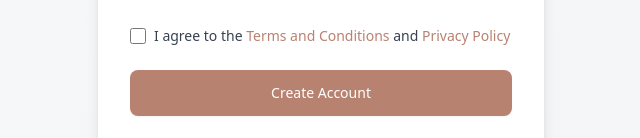
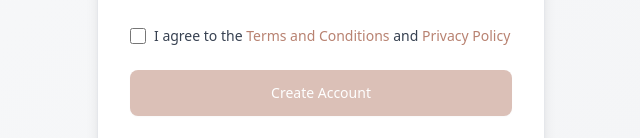
Before and after one commit to champ24-36/hack, a React (Vite) app: page /signup in a window 1280 px wide. Shown: the part 814-952 px from the top of the page, without its empty margins (319-959 px from the left). Built offline with nearby package versions, Linux system fonts and the light colour scheme; no server answers.

Commit message:
Fix sign-in button disabled state

```diff
--- a/src/pages/LoginPage.tsx
+++ b/src/pages/LoginPage.tsx
@@ -15,7 +15,7 @@ const LoginPage: React.FC = () => {
   const [showPassword, setShowPassword] = useState(false);
   const [error, setError] = useState('');
   const [isSubmitting, setIsSubmitting] = useState(false);
-  const { login, isLoading: authLoading } = useAuth();
+  const { login } = useAuth();
   const { selectedLanguage } = useLanguage();
   const navigate = useNavigate();
 
@@ -48,10 +48,6 @@ const LoginPage: React.FC = () => {
       setIsSubmitting(false);
     }
   };
-
-  // Only disable form during submission, not during initial auth loading
-  const isFormDisabled = isSubmitting;
-  const isButtonLoading = authLoading || isSubmitting;
 
   return (
     <div className="min-h-screen bg-gradient-to-br from-gray-50 to-gray-100 flex items-center justify-center py-12 px-4 sm:px-6 lg:px-8">
@@ -89,7 +85,7 @@ const LoginPage: React.FC = () => {
                   required
                   value={email}
                   onChange={(e) => setEmail(e.target.value)}
-                  disabled={isFormDisabled}
+                  disabled={isSubmitting}
                   className="block w-full pl-10 pr-3 py-3 border border-gray-300 rounded-lg focus:outline-none focus:ring-2 focus:ring-[#B88271] focus:border-transparent disabled:opacity-50 disabled:cursor-not-allowed disabled:bg-gray-50"
                   placeholder="Enter your email"
                 />
@@ -112,7 +108,7 @@ const LoginPage: React.FC = () => {
                   required
                   value={password}
                   onChange={(e) => setPassword(e.target.value)}
-                  disabled={isFormDisabled}
+                  disabled={isSubmitting}
                   className="block w-full pl-10 pr-10 py-3 border border-gray-300 rounded-lg focus:outline-none focus:ring-2 focus:ring-[#B88271] focus:border-transparent disabled:opacity-50 disabled:cursor-not-allowed disabled:bg-gray-50"
                   placeholder="Enter your password"
                 />
@@ -120,7 +116,7 @@ const LoginPage: React.FC = () => {
                   type="button"
                   className="absolute inset-y-0 right-0 pr-3 flex items-center"
                   onClick={() => setShowPassword(!showPassword)}
-                  disabled={isFormDisabled}
+                  disabled={isSubmitting}
                 >
                   {showPassword ? (
                     <EyeOff className="h-5 w-5 text-gray-400 hover:text-gray-600" />
@@ -145,7 +141,7 @@ const LoginPage: React.FC = () => {
                   id="remember-me"
                   name="remember-me"
                   type="checkbox"
-                  disabled={isFormDisabled}
+                  disabled={isSubmitting}
                   className="h-4 w-4 text-[#B88271] focus:ring-[#B88271] border-gray-300 rounded disabled:opacity-50"
                 />
                 <label htmlFor="remember-me" className="ml-2 block text-sm text-gray-700">
@@ -162,10 +158,10 @@ const LoginPage: React.FC = () => {
 
             <button
               type="submit"
-              disabled={isButtonLoading}
+              disabled={isSubmitting || !email.trim() || !password.trim()}
               className="w-full flex justify-center py-3 px-4 border border-transparent rounded-lg shadow-sm text-sm font-medium text-white bg-[#B88271] hover:bg-[#a86f5e] focus:outline-none focus:ring-2 focus:ring-offset-2 focus:ring-[#B88271] disabled:opacity-50 disabled:cursor-not-allowed transition-all"
             >
-              {isButtonLoading ? (
+              {isSubmitting ? (
                 <div className="animate-spin rounded-full h-5 w-5 border-b-2 border-white"></div>
               ) : (
                 'Sign In'
--- a/src/pages/SignUpPage.tsx
+++ b/src/pages/SignUpPage.tsx
@@ -20,7 +20,7 @@ const SignUpPage: React.FC = () => {
   const [error, setError] = useState('');
   const [acceptTerms, setAcceptTerms] = useState(false);
   const [isSubmitting, setIsSubmitting] = useState(false);
-  const { signup, isLoading: authLoading } = useAuth();
+  const { signup } = useAuth();
   const { selectedLanguage } = useLanguage();
   const navigate = useNavigate();
 
@@ -68,10 +68,6 @@ const SignUpPage: React.FC = () => {
     }
   };
 
-  // Only disable form during submission, not during initial auth loading
-  const isFormDisabled = isSubmitting;
-  const isButtonLoading = authLoading || isSubmitting;
-
   return (
     <div className="min-h-screen bg-gradient-to-br from-gray-50 to-gray-100 flex items-center justify-center py-12 px-4 sm:px-6 lg:px-8">
       <div className="max-w-md w-full space-y-8">
@@ -108,7 +104,7 @@ const SignUpPage: React.FC = () => {
                   required
                   value={name}
                   onChange={(e) => setName(e.target.value)}
-                  disabled={isFormDisabled}
+                  disabled={isSubmitting}
                   className="block w-full pl-10 pr-3 py-3 border border-gray-300 rounded-lg focus:outline-none focus:ring-2 focus:ring-[#B88271] focus:border-transparent disabled:opacity-50 disabled:cursor-not-allowed disabled:bg-gray-50"
                   placeholder="Enter your full name"
                 />
@@ -131,7 +127,7 @@ const SignUpPage: React.FC = () => {
                   required
                   value={email}
                   onChange={(e) => setEmail(e.target.value)}
-                  disabled={isFormDisabled}
+                  disabled={isSubmitting}
                   className="block w-full pl-10 pr-3 py-3 border border-gray-300 rounded-lg focus:outline-none focus:ring-2 focus:ring-[#B88271] focus:border-transparent disabled:opacity-50 disabled:cursor-not-allowed disabled:bg-gray-50"
                   placeholder="Enter your email"
                 />
@@ -154,7 +150,7 @@ const SignUpPage: React.FC = () => {
                   required
                   value={password}
                   onChange={(e) => setPassword(e.target.value)}
-                  disabled={isFormDisabled}
+                  disabled={isSubmitting}
                   className="block w-full pl-10 pr-10 py-3 border border-gray-300 rounded-lg focus:outline-none focus:ring-2 focus:ring-[#B88271] focus:border-transparent disabled:opacity-50 disabled:cursor-not-allowed disabled:bg-gray-50"
                   placeholder="Create a password"
                 />
@@ -162,7 +158,7 @@ const SignUpPage: React.FC = () => {
                   type="button"
                   className="absolute inset-y-0 right-0 pr-3 flex items-center"
                   onClick={() => setShowPassword(!showPassword)}
-                  disabled={isFormDisabled}
+                  disabled={isSubmitting}
                 >
                   {showPassword ? (
                     <EyeOff className="h-5 w-5 text-gray-400 hover:text-gray-600" />
@@ -189,7 +185,7 @@ const SignUpPage: React.FC = () => {
                   required
                   value={confirmPassword}
                   onChange={(e) => setConfirmPassword(e.target.value)}
-                  disabled={isFormDisabled}
+                  disabled={isSubmitting}
                   className="block w-full pl-10 pr-10 py-3 border border-gray-300 rounded-lg focus:outline-none focus:ring-2 focus:ring-[#B88271] focus:border-transparent disabled:opacity-50 disabled:cursor-not-allowed disabled:bg-gray-50"
                   placeholder="Confirm your password"
                 />
@@ -197,7 +193,7 @@ const SignUpPage: React.FC = () => {
                   type="button"
                   className="absolute inset-y-0 right-0 pr-3 flex items-center"
                   onClick={() => setShowConfirmPassword(!showConfirmPassword)}
-                  disabled={isFormDisabled}
+                  disabled={isSubmitting}
                 >
                   {showConfirmPassword ? (
                     <EyeOff className="h-5 w-5 text-gray-400 hover:text-gray-600" />
@@ -223,7 +219,7 @@ const SignUpPage: React.FC = () => {
                 type="checkbox"
                 checked={acceptTerms}
                 onChange={(e) => setAcceptTerms(e.target.checked)}
-                disabled={isFormDisabled}
+                disabled={isSubmitting}
                 className="h-4 w-4 text-[#B88271] focus:ring-[#B88271] border-gray-300 rounded disabled:opacity-50"
               />
               <label htmlFor="accept-terms" className="ml-2 block text-sm text-gray-700">
@@ -240,10 +236,10 @@ const SignUpPage: React.FC = () => {
 
             <button
               type="submit"
-              disabled={isButtonLoading}
+              disabled={isSubmitting || !name.trim() || !email.trim() || !password.trim() || !confirmPassword.trim() || !acceptTerms}
               className="w-full flex justify-center py-3 px-4 border border-transparent rounded-lg shadow-sm text-sm font-medium text-white bg-[#B88271] hover:bg-[#a86f5e] focus:outline-none focus:ring-2 focus:ring-offset-2 focus:ring-[#B88271] disabled:opacity-50 disabled:cursor-not-allowed transition-all"
             >
-              {isButtonLoading ? (
+              {isSubmitting ? (
                 <div className="animate-spin rounded-full h-5 w-5 border-b-2 border-white"></div>
               ) : (
                 'Create Account'
```
